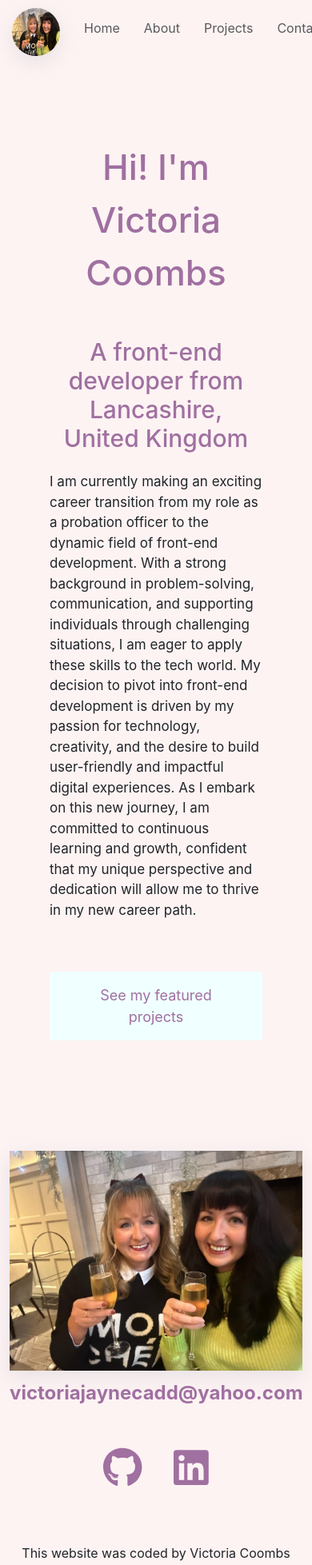
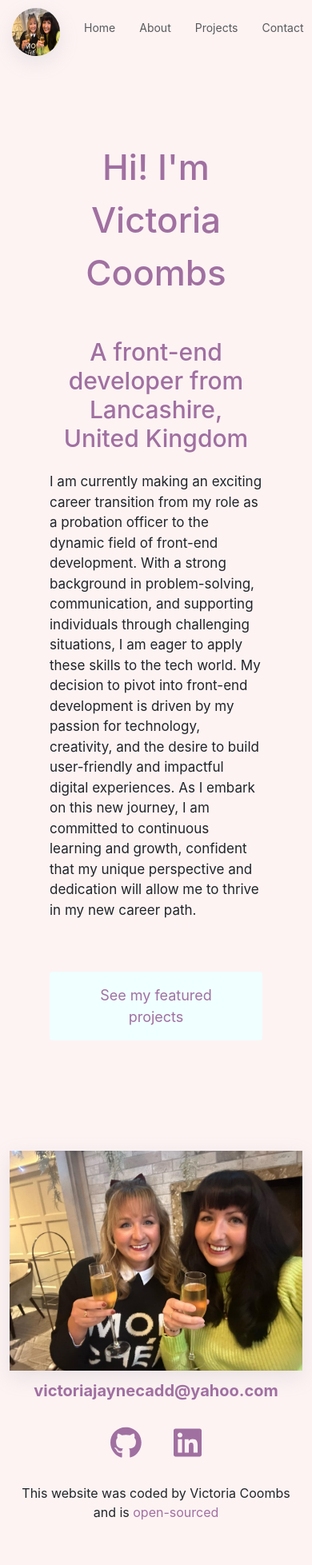
Before and after one commit to vjc1988/portfolio, a React (Create React App) app: page /About in a window 390 px wide. Shown: the top 1957 px of the page at 80% size. After the commit the page ends 1933 px from the top, so only its background shows below. Built offline with nearby package versions, Linux system fonts and the light colour scheme.

Commit message:
Made footer.js responsive

```diff
--- a/src/Components/Footer.css
+++ b/src/Components/Footer.css
@@ -44,3 +44,18 @@ h3 {
   padding: 20px;
   margin-top: 30px;
 }
+
+@media (max-width: 960px) {
+  .home-email {
+    font-size: 20px;
+  }
+
+  .social-links {
+    font-size: 40px;
+    margin-top: 10px;
+  }
+
+  footer {
+    margin-top: 10px;
+  }
+}
--- a/src/Components/Navbar.css
+++ b/src/Components/Navbar.css
@@ -34,3 +34,9 @@ nav li.active a {
   height: 60px;
   margin-left: 15px;
 }
+
+@media (max-width: 960px) {
+  nav {
+    font-size: 14px;
+  }
+}
--- a/src/Pages/Projects.css
+++ b/src/Pages/Projects.css
@@ -19,3 +19,12 @@ a {
 .project-info {
   line-height: 1.9;
 }
+
+@media (max-width: 960px) {
+  .project-title {
+    font-size: 10px;
+  }
+  h3 {
+    font-size: 40px;
+  }
+}
--- a/src/Pages/Projects.js
+++ b/src/Pages/Projects.js
@@ -12,7 +12,7 @@ export default function Projects() {
       <div className="content-container container">
         <div className="row">
           <div className="content">
-            <h1 className="mb-5 mt-1 text-start">
+            <h1 className="mb-5 mt-1 text-start project-title">
               Take a look at my featured projects!
             </h1>
             <div className="row">
```
